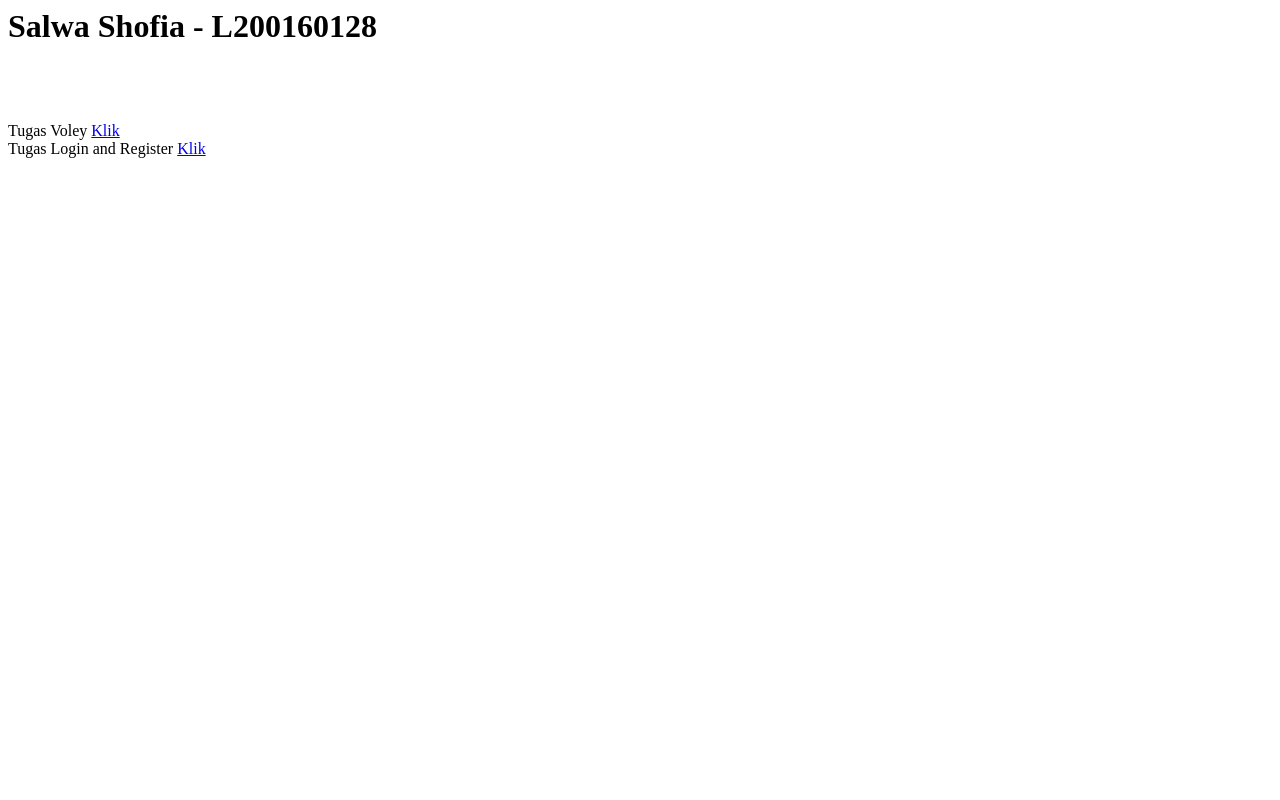
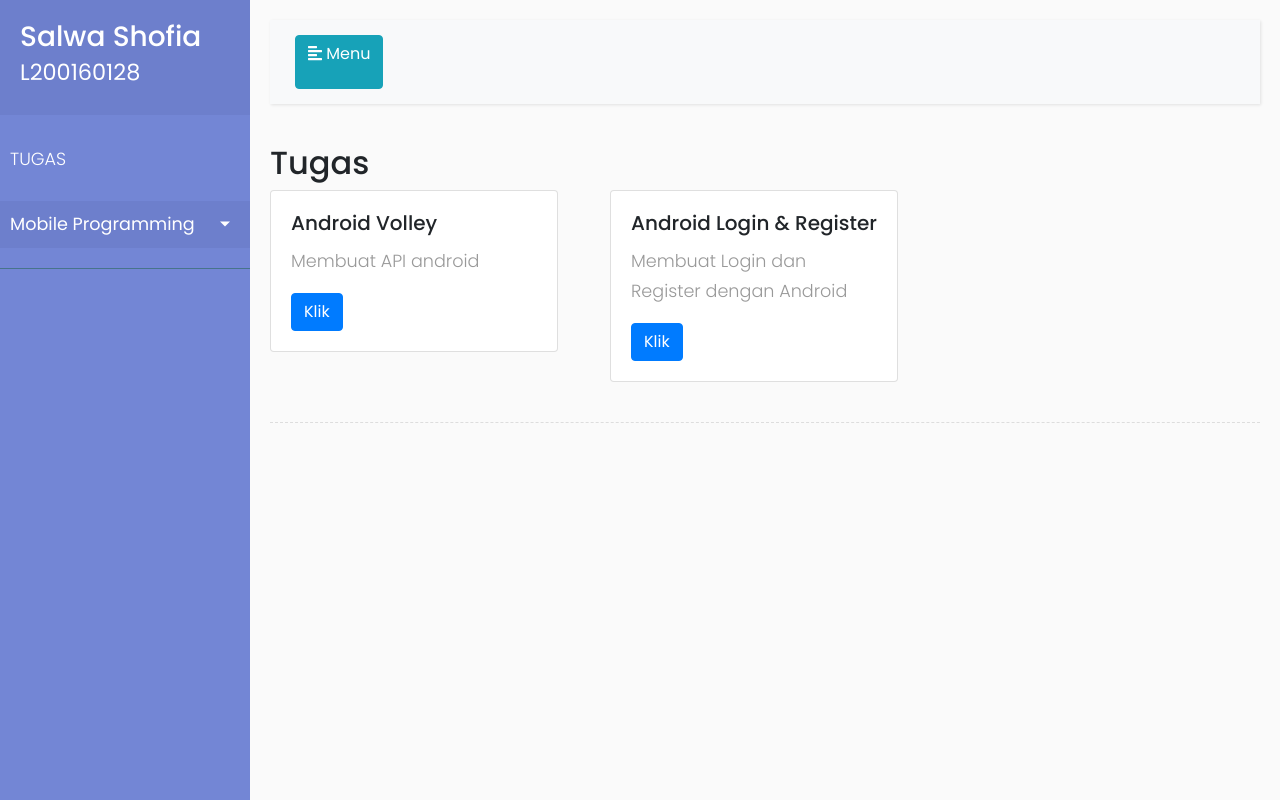
Before and after one commit to L200160128/l200160128.github.io, a plain HTML site: page index.html in a window 1280 px wide. Drawn offline with nearby package versions, Linux system fonts and the light colour scheme.

Commit message:
[update]
upload index github io

```diff
--- a/index.html
+++ b/index.html
@@ -1,8 +1,128 @@
-<div class="header">
-  <h1>Salwa Shofia - L200160128</h1>
-  <p><marquee width="500" height="40">Hallo, Selamat datang :) <br/> <br/> <br/></marquee></p>
-</div>
+<!DOCTYPE html>
+<html>
+
+<head>
+    <meta charset="utf-8">
+    <meta name="viewport" content="width=device-width, initial-scale=1.0">
+    <meta http-equiv="X-UA-Compatible" content="IE=edge">
+
+    <title>L200160128 | Salwa Shofia</title>
+
+    <!-- Bootstrap CSS CDN -->
+    <link rel="stylesheet" href="https://stackpath.bootstrapcdn.com/bootstrap/4.1.0/css/bootstrap.min.css" integrity="sha384-9gVQ4dYFwwWSjIDZnLEWnxCjeSWFphJiwGPXr1jddIhOegiu1FwO5qRGvFXOdJZ4" crossorigin="anonymous">
+    <!-- Our Custom CSS -->
+    <link rel="stylesheet" href="style.css">
+
+    <!-- Font Awesome JS -->
+    <script defer src="https://use.fontawesome.com/releases/v5.0.13/js/solid.js" integrity="sha384-tzzSw1/Vo+0N5UhStP3bvwWPq+uvzCMfrN1fEFe+xBmv1C/AtVX5K0uZtmcHitFZ" crossorigin="anonymous"></script>
+    <script defer src="https://use.fontawesome.com/releases/v5.0.13/js/fontawesome.js" integrity="sha384-6OIrr52G08NpOFSZdxxz1xdNSndlD4vdcf/q2myIUVO0VsqaGHJsB0RaBE01VTOY" crossorigin="anonymous"></script>
+</head>
+
+<body>
+    <div class="wrapper">
+        <!-- Sidebar  -->
+        <nav id="sidebar">
+            <div class="sidebar-header">
+                <h3>Salwa Shofia <small>L200160128</small></h3>
+            </div>
+
+            <ul class="list-unstyled components">
+                <p>TUGAS</p>
+                <li class="active">
+                    <a href="#homeSubmenu" data-toggle="collapse" aria-expanded="false" class="dropdown-toggle">Mobile Programming</a>
+                    <ul class="collapse list-unstyled" id="homeSubmenu">
+                        <li>
+                            <a href="android_volley.html">Volley</a>
+                        </li>
+                        <li>
+                            <a href="android_login.html">Login & Register</a>
+                        </li>
+                    </ul>
+                </li>
+            </ul>
 
 
-Tugas Voley <a href = "https://github.com/L200160128/l200160128.github.io/tree/master/android/api"> Klik</a> <br/>
-Tugas Login and Register <a href = "https://github.com/L200160128/l200160128.github.io/tree/master/android/LoginAndRegister"> Klik</a>
+        </nav>
+
+        <!-- Page Content  -->
+        <div id="content">
+
+            <nav class="navbar navbar-expand-lg navbar-light bg-light">
+                <div class="container-fluid">
+
+                    <button type="button" id="sidebarCollapse" class="btn btn-info">
+                        <i class="fas fa-align-left"></i>
+                        <span>Menu<p></p></span>
+                    </button>
+                    <button class="btn btn-dark d-inline-block d-lg-none ml-auto" type="button" data-toggle="collapse" data-target="#navbarSupportedContent" aria-controls="navbarSupportedContent" aria-expanded="false" aria-label="Toggle navigation">
+                        <i class="fas fa-align-justify"></i>
+                    </button>
+
+                  <!--   <div class="collapse navbar-collapse" id="navbarSupportedContent">
+                        <ul class="nav navbar-nav ml-auto">
+                            <li class="nav-item active">
+                                <a class="nav-link" href="#">Page</a>
+                            </li>
+                            <li class="nav-item">
+                                <a class="nav-link" href="#">Page</a>
+                            </li>
+                            <li class="nav-item">
+                                <a class="nav-link" href="#">Page</a>
+                            </li>
+                            <li class="nav-item">
+                                <a class="nav-link" href="#">Page</a>
+                            </li>
+                        </ul>
+                    </div> -->
+                </div>
+            </nav>
+
+            <h2>Tugas</h2>
+            <div class="row">
+            <div class="col-md-4">
+             <div class="card" style="width: 18rem;">
+              <div class="card-body">
+                <h5 class="card-title">Android Volley</h5>
+                <p class="card-text">
+                    Membuat API android
+                </p>
+                <a href="android_volley.html" class="btn btn-primary">Klik</a>
+              </div>
+            </div>
+            </div>
+            <div class="col-md-4">
+                <div class="card" style="width: 18rem;">
+                  <div class="card-body">
+                    <h5 class="card-title">Android Login & Register</h5>
+                    <p class="card-text">
+                        Membuat Login dan Register dengan Android
+                    </p>
+                    <a href="android_login.html" class="btn btn-primary">Klik</a>
+                  </div>
+                </div>
+            </div>
+
+            </div>
+
+
+            <div class="line"></div>
+        </div>
+    </div>
+
+    <!-- jQuery CDN - Slim version (=without AJAX) -->
+    <script src="https://code.jquery.com/jquery-3.3.1.slim.min.js" integrity="sha384-q8i/X+965DzO0rT7abK41JStQIAqVgRVzpbzo5smXKp4YfRvH+8abtTE1Pi6jizo" crossorigin="anonymous"></script>
+    <!-- Popper.JS -->
+    <script src="https://cdnjs.cloudflare.com/ajax/libs/popper.js/1.14.0/umd/popper.min.js" integrity="sha384-cs/chFZiN24E4KMATLdqdvsezGxaGsi4hLGOzlXwp5UZB1LY//20VyM2taTB4QvJ" crossorigin="anonymous"></script>
+    <!-- Bootstrap JS -->
+    <script src="https://stackpath.bootstrapcdn.com/bootstrap/4.1.0/js/bootstrap.min.js" integrity="sha384-uefMccjFJAIv6A+rW+L4AHf99KvxDjWSu1z9VI8SKNVmz4sk7buKt/6v9KI65qnm" crossorigin="anonymous"></script>
+
+    <script type="text/javascript">
+        $(document).ready(function () {
+            $('#sidebarCollapse').on('click', function () {
+                $('#sidebar').toggleClass('active');
+            });
+        });
+    </script>
+</body>
+
+</html>
--- /dev/null
+++ b/style.css
@@ -0,0 +1,169 @@
+/*
+    DEMO STYLE
+*/
+
+@import "https://fonts.googleapis.com/css?family=Poppins:300,400,500,600,700";
+body {
+    font-family: 'Poppins', sans-serif;
+    background: #fafafa;
+}
+
+p {
+    font-family: 'Poppins', sans-serif;
+    font-size: 1.1em;
+    font-weight: 300;
+    line-height: 1.7em;
+    color: #999;
+}
+
+a,
+a:hover,
+a:focus {
+    color: inherit;
+    text-decoration: none;
+    transition: all 0.3s;
+}
+
+.navbar {
+    padding: 15px 10px;
+    background: #fff;
+    border: none;
+    border-radius: 0;
+    margin-bottom: 40px;
+    box-shadow: 1px 1px 3px rgba(0, 0, 0, 0.1);
+}
+
+.navbar-btn {
+    box-shadow: none;
+    outline: none !important;
+    border: none;
+}
+
+.line {
+    width: 100%;
+    height: 1px;
+    border-bottom: 1px dashed #ddd;
+    margin: 40px 0;
+}
+
+/* ---------------------------------------------------
+    SIDEBAR STYLE
+----------------------------------------------------- */
+
+.wrapper {
+    display: flex;
+    width: 100%;
+    align-items: stretch;
+}
+
+#sidebar {
+    min-width: 250px;
+    max-width: 250px;
+    background: #7386D5;
+    color: #fff;
+    transition: all 0.3s;
+}
+
+#sidebar.active {
+    margin-left: -250px;
+}
+
+#sidebar .sidebar-header {
+    padding: 20px;
+    background: #6d7fcc;
+}
+
+#sidebar ul.components {
+    padding: 20px 0;
+    border-bottom: 1px solid #47748b;
+}
+
+#sidebar ul p {
+    color: #fff;
+    padding: 10px;
+}
+
+#sidebar ul li a {
+    padding: 10px;
+    font-size: 1.1em;
+    display: block;
+}
+
+#sidebar ul li a:hover {
+    color: #7386D5;
+    background: #fff;
+}
+
+#sidebar ul li.active>a,
+a[aria-expanded="true"] {
+    color: #fff;
+    background: #6d7fcc;
+}
+
+a[data-toggle="collapse"] {
+    position: relative;
+}
+
+.dropdown-toggle::after {
+    display: block;
+    position: absolute;
+    top: 50%;
+    right: 20px;
+    transform: translateY(-50%);
+}
+
+ul ul a {
+    font-size: 0.9em !important;
+    padding-left: 30px !important;
+    background: #6d7fcc;
+}
+
+ul.CTAs {
+    padding: 20px;
+}
+
+ul.CTAs a {
+    text-align: center;
+    font-size: 0.9em !important;
+    display: block;
+    border-radius: 5px;
+    margin-bottom: 5px;
+}
+
+a.download {
+    background: #fff;
+    color: #7386D5;
+}
+
+a.article,
+a.article:hover {
+    background: #6d7fcc !important;
+    color: #fff !important;
+}
+
+/* ---------------------------------------------------
+    CONTENT STYLE
+----------------------------------------------------- */
+
+#content {
+    width: 100%;
+    padding: 20px;
+    min-height: 100vh;
+    transition: all 0.3s;
+}
+
+/* ---------------------------------------------------
+    MEDIAQUERIES
+----------------------------------------------------- */
+
+@media (max-width: 768px) {
+    #sidebar {
+        margin-left: -250px;
+    }
+    #sidebar.active {
+        margin-left: 0;
+    }
+    #sidebarCollapse span {
+        display: none;
+    }
+}
```
Also changed, not shown: android_login.html (added, +105 -0 lines), android_volley.html (added, +105 -0 lines).
